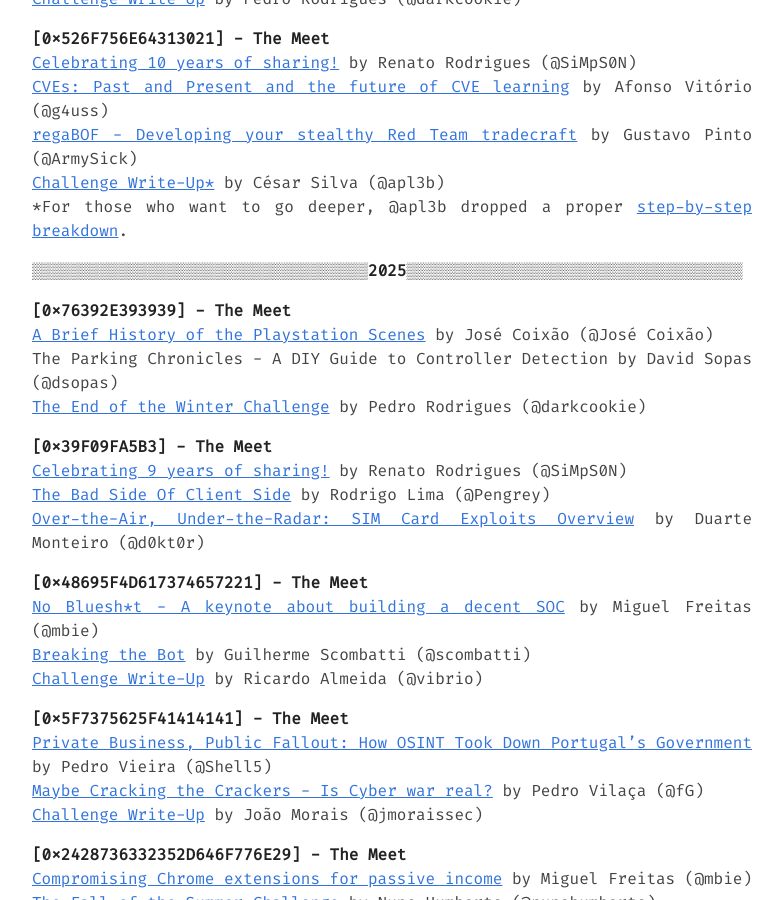
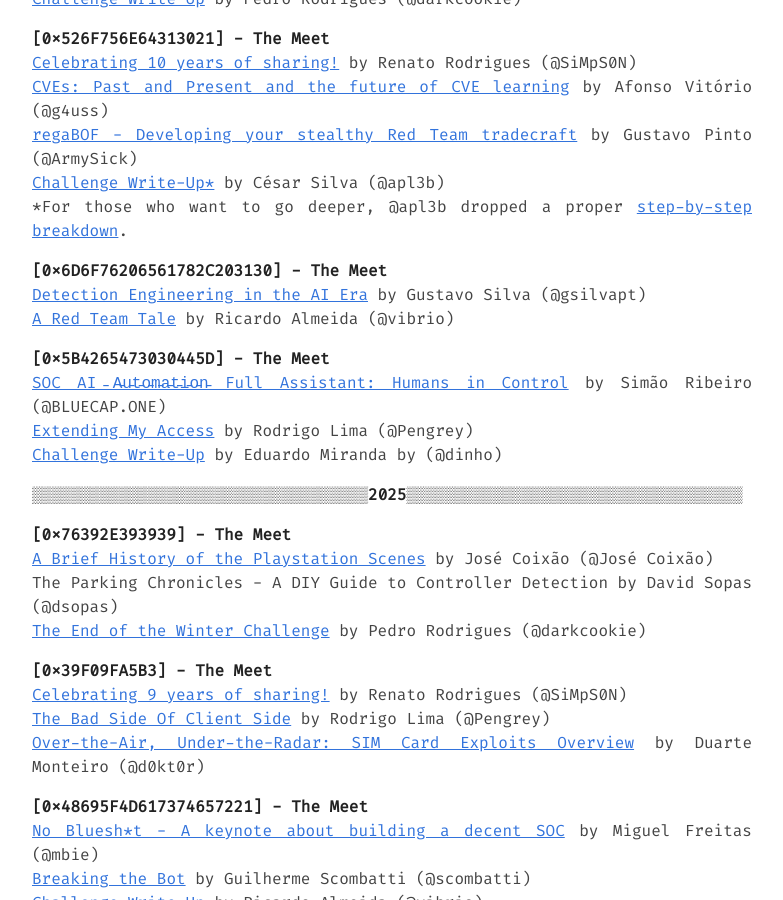
Before and after one commit to 0xOPOSEC/0xOPOSEC.github.io, a Jekyll site: the page built from talks.md, in a window 1280 px wide and 900 px high, scrolled down 325 px. Shown: the whole window, without its empty margins (248-1031 px from the left). Built offline with Jekyll 4.4.1, drawn with Linux system fonts in a browser that asks for light colours.

Commit message:
Events Materials Update

```diff
--- a/talks.md
+++ b/talks.md
@@ -20,6 +20,14 @@ This page serves as a repository for all presentations from the Community.
 [Challenge Write-Up*](https://www.dropbox.com/scl/fi/xtps4777rdwd3l9nmg02i/Challenge-Write-up-by-C-sar-Silva-apl3b.mov?rlkey=7j75ds8u0lfxsoy8qyoj1e3bg&st=1kvafftn&dl=1) by César Silva (@apl3b)
 *For those who want to go deeper, @apl3b dropped a proper [step-by-step breakdown](https://www.dropbox.com/scl/fi/xrl8cyafw7x8rchfoh80k/Challenge-Write-up-Step-by-Step-Breakdown-by-C-sar-Silva-apl3b.mov?rlkey=haku40keb19skbp7ujpno38xa&st=85sbb84u&dl=1).
 
+**\[0x6D6F76206561782C203130\] - The Meet**
+[Detection Engineering in the AI Era](https://www.dropbox.com/scl/fi/tuhixepehkzcrzyk4xcpp/Detection-Engineering-in-the-AI-Era-by-Gustavo-Silva-gsilvapt.pdf?rlkey=rv9ebkcpcammfc0vvkfqd92wq&st=9qjxww2q&dl=1) by Gustavo Silva (@gsilvapt)
+[A Red Team Tale](https://www.dropbox.com/scl/fi/7840fgt1eb7j4pqfpkmrn/A-Red-Team-Tale-by-Ricardo-Almeida-vibrio.pdf?rlkey=dj069iqwlfugxnoljbq8em0ud&st=n16rwqp1&dl=1) by Ricardo Almeida (@vibrio)
+
+**\[0x5B4265473030445D\] - The Meet**
+[SOC AI ̵A̵u̵t̵o̵m̵a̵t̵i̵o̵n̵ Full Assistant: Humans in Control](https://www.dropbox.com/scl/fi/yhbh9g1s0hmkyzvj1v806/SOC-AI-A-u-t-o-m-a-t-i-o-n-Full-Assistant-Humans-in-Control-by-Sim-o-Ribeiro-BLUECAP.-ONE.pdf?rlkey=dit2gp5jpj62vsyurnkohjmpw&st=1swmuipk&dl=1) by Simão Ribeiro (@BLUECAP.ONE)
+[Extending My Access](https://www.dropbox.com/scl/fi/pyjs1aynhqtzkx6351t4z/Extending-My-Access-by-Rodrigo-Lima-Pengrey.pdf?rlkey=xu4m2pd0frfiw701848zx55r3&st=wiwgmsjj&dl=1) by Rodrigo Lima (@Pengrey)
+[Challenge Write-Up](https://www.dropbox.com/scl/fi/6ovjd7m9x506yjq4j9ai0/Challenge-Write-up-by-Eduardo-Miranda-dinho.pdf?rlkey=zrr43f82xxbuqz6psyqfgqjd8&st=j88baewc&dl=1) by Eduardo Miranda by (@dinho)
 
 ▒▒▒▒▒▒▒▒▒▒▒▒▒▒▒▒▒▒▒▒▒▒▒▒▒▒▒▒▒▒▒▒▒▒▒**2025**▒▒▒▒▒▒▒▒▒▒▒▒▒▒▒▒▒▒▒▒▒▒▒▒▒▒▒▒▒▒▒▒▒▒▒
 
```
